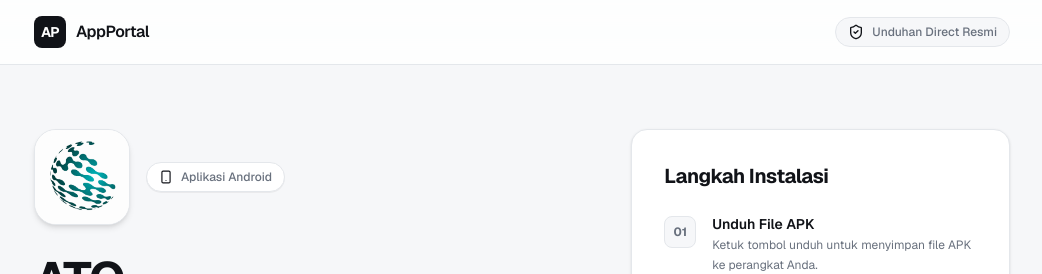
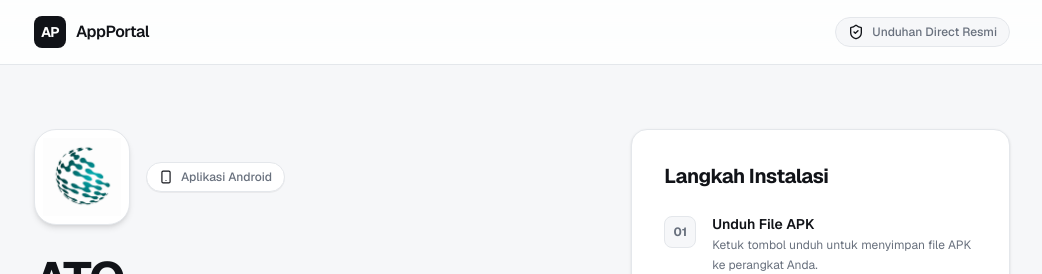
Before and after one commit to gregoriusjoel/AppDownloader, a Next.js app: page /download/atq in a window 1280 px wide. Shown: the top 274 px of the page, without its empty margins (118-1160 px from the left). Built offline with nearby package versions, Linux system fonts and the light colour scheme.

Commit message:
style: update AppIcon styling and increment PTPN app version details

```diff
--- a/components/AppIcon.tsx
+++ b/components/AppIcon.tsx
@@ -34,7 +34,7 @@ export default function AppIcon({ name, icon, size = "lg" }: AppIconProps) {
         alt={`${name} icon`}
         fill
         sizes="(max-width: 640px) 80px, 96px"
-        className="object-cover"
+        className="object-contain p-2"
         onError={() => setError(true)}
         priority
       />
--- a/data/apps.ts
+++ b/data/apps.ts
@@ -37,13 +37,13 @@ export const APPS: Record<string, AppConfig> = {
     slug: "ptpn",
     name: "PTPN",
     description: "Aplikasi mobile resmi PTPN untuk manajemen dan operasional.",
-    version: "1.0.0",
-    size: "65.7 MB",
+    version: "1.1.7",
+    size: "28.3 MB",
     platform: "Android",
     developer: "gregoriusjoel",
     icon: "/apps/ptpn/ptpn-logo.png",
-    downloadUrl: "https://github.com/gregoriusjoel/AppDownloader/releases/download/PTPN/ptpn.apk",
-    updatedAt: "2026-08-10",
+    downloadUrl: "https://github.com/gregoriusjoel/AppDownloader/releases/download/PTPN-V1.1.7/ptpn-v1.1.7",
+    updatedAt: "2026-08-11",
   },
 };
 
```
